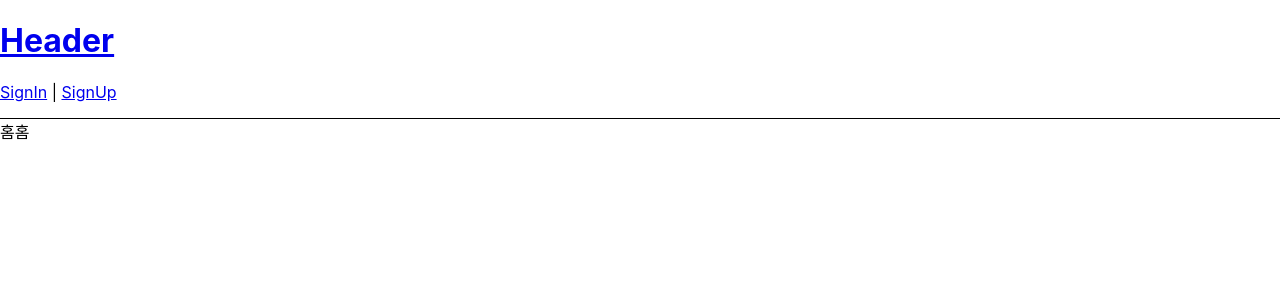
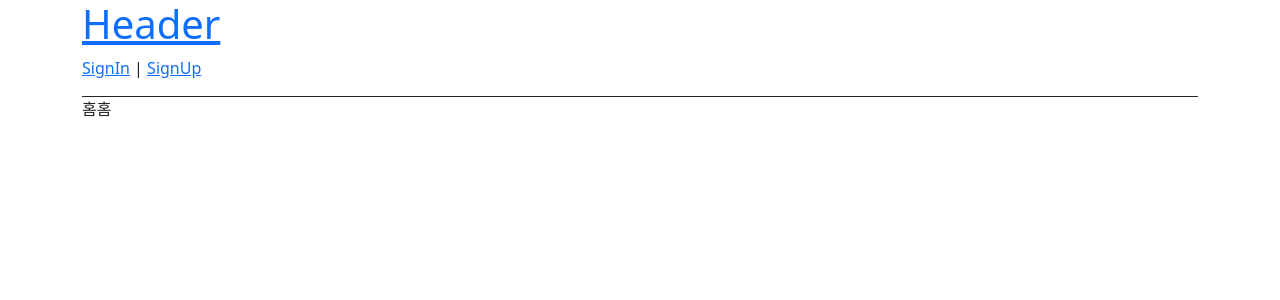
Before and after one commit to KGU-Team-Avocado/avocado-hero-web, a React (Create React App) app: page / in a window 1280 px wide. Shown: the top 300 px of the page. Built offline with nearby package versions, Linux system fonts and the light colour scheme.

Commit message:
bootstrap, bootstrap-icon 설치, 레이아웃 컨테이너 적용

```diff
--- a/package.json
+++ b/package.json
@@ -6,6 +6,8 @@
     "@testing-library/jest-dom": "^5.16.4",
     "@testing-library/react": "^13.3.0",
     "@testing-library/user-event": "^13.5.0",
+    "bootstrap": "^5.2.0-beta1",
+    "bootstrap-icons": "^1.8.3",
     "react": "^18.2.0",
     "react-dom": "^18.2.0",
     "react-router-dom": "^6.3.0",
--- a/src/App.js
+++ b/src/App.js
@@ -2,7 +2,7 @@ import logo from './logo.svg';
 import './App.css';
 import HomeContainer from './container/home/HomeContainer';
 import { Link, Route, Routes } from 'react-router-dom';
-import Header from './component/common/Header';
+import DefaultLayout from './component/common/DefaultLayout';
 import SignInContainer from './container/sign/sign_in/SignInContainer';
 import SignUpContainer from './container/sign/sign_up/SignUpContainer';
 
@@ -10,7 +10,9 @@ function App() {
   return (
 
     <Routes>
-      <Route path="/" element={<Header />}>
+      {/* 이 Layout 안에 갇히게 됨... nested된 Container들은 Layout의 Outlet으로 연결된다 */}
+      <Route path="/" element={<DefaultLayout />}>
+        {/* DefaultLayout의 Outlet으로 연결되는 부분 시작 */}
         <Route path="/" element={<HomeContainer />} />
         <Route path="signin" element={<SignInContainer />} />
         <Route path="signup" element={<SignUpContainer />} />
@@ -18,10 +20,11 @@ function App() {
           path="*"
           element={
             <main style={{ padding: "1rem" }}>
-              <p>There's nothing here!</p>
+              <p>잘못된 요청입니다!</p>
             </main>
           }
         />
+        {/* DefaultLayout의 Outlet으로 연결되는 부분 끝 */}
       </Route>
     </Routes>
   );
--- /dev/null
+++ b/src/component/common/DefaultLayout.js
@@ -0,0 +1,13 @@
+import { Outlet, Link } from "react-router-dom";
+import Header from "./Header";
+
+export default function DefaultLayout() {
+  return (
+    <div>
+      <div class="container">
+        <Header />
+        <Outlet />
+      </div>
+    </div>
+  );
+}
--- a/src/component/common/Header.js
+++ b/src/component/common/Header.js
@@ -1,8 +1,8 @@
-import { Outlet, Link } from "react-router-dom";
+import { Link } from "react-router-dom";
 
-export default function DefaultView() {
+const Header = () => {
     return (
-    <div>
+        <>
             <Link to='/'><h1>Header</h1></Link>
             <nav
                 style={{
@@ -13,7 +13,8 @@ export default function DefaultView() {
                 <Link to="/signin">SignIn</Link> |{" "}
                 <Link to="/signup">SignUp</Link>
             </nav>
-      <Outlet />
-    </div>
-  );
+
+        </>
+    )
 }
+export default Header;
--- a/src/index.js
+++ b/src/index.js
@@ -4,6 +4,9 @@ import { BrowserRouter } from "react-router-dom";
 import './index.css';
 import App from './App';
 import reportWebVitals from './reportWebVitals';
+import 'bootstrap/dist/css/bootstrap.min.css';
+import 'bootstrap/dist/js/bootstrap.js';
+import 'bootstrap-icons/font/bootstrap-icons.css';
 
 const root = ReactDOM.createRoot(document.getElementById('root'));
 root.render(
```
Also changed, not shown: 1 other file (tests, documents, lock files or other folders). Lines whose indentation alone changed are shown as unchanged.
